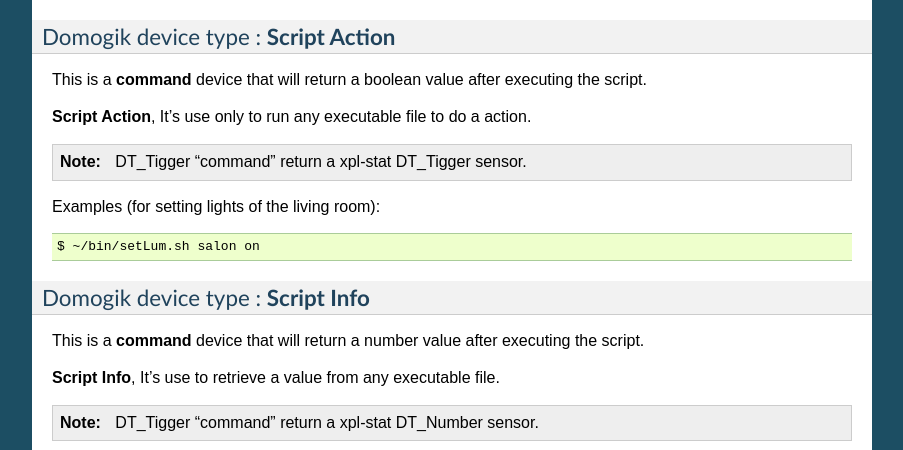
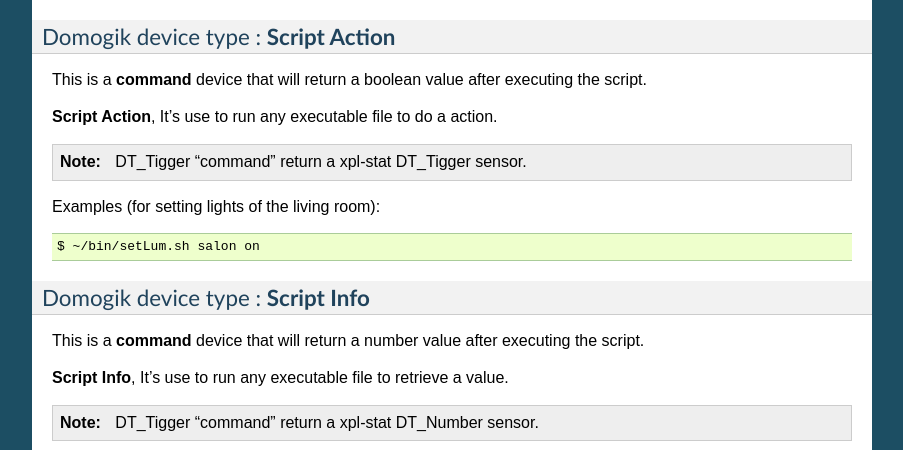
Before and after one commit to vdomos/domogik-plugin-script, a Sphinx documentation site: the page built from docs/script.txt, in a window 1280 px wide and 900 px high, scrolled down 1001 px. Shown: the part 152-602 px from the top of the window, without its empty margins (198-1101 px from the left). Built offline with Sphinx 7.4.7, drawn with Linux system fonts in a browser that asks for light colours.

Commit message:
Doc Update

```diff
--- a/docs/script.txt
+++ b/docs/script.txt
@@ -41,7 +41,7 @@
 
 This is a **command** device that will return a boolean value after executing the script.
 
-**Script Action**, It's use only to run any executable file to do a action.
+**Script Action**, It's use to run any executable file to do a action.
 
 .. note::
 	DT_Tigger "command" return a xpl-stat DT_Tigger sensor.
@@ -57,7 +57,7 @@
 
 This is a **command** device that will return a number value after executing the script.
 
-**Script Info**, It's use to retrieve a value from any executable file.
+**Script Info**, It's use to run any executable file to retrieve a value.
 
 .. note::
 	DT_Tigger "command" return a xpl-stat DT_Number sensor.
```
